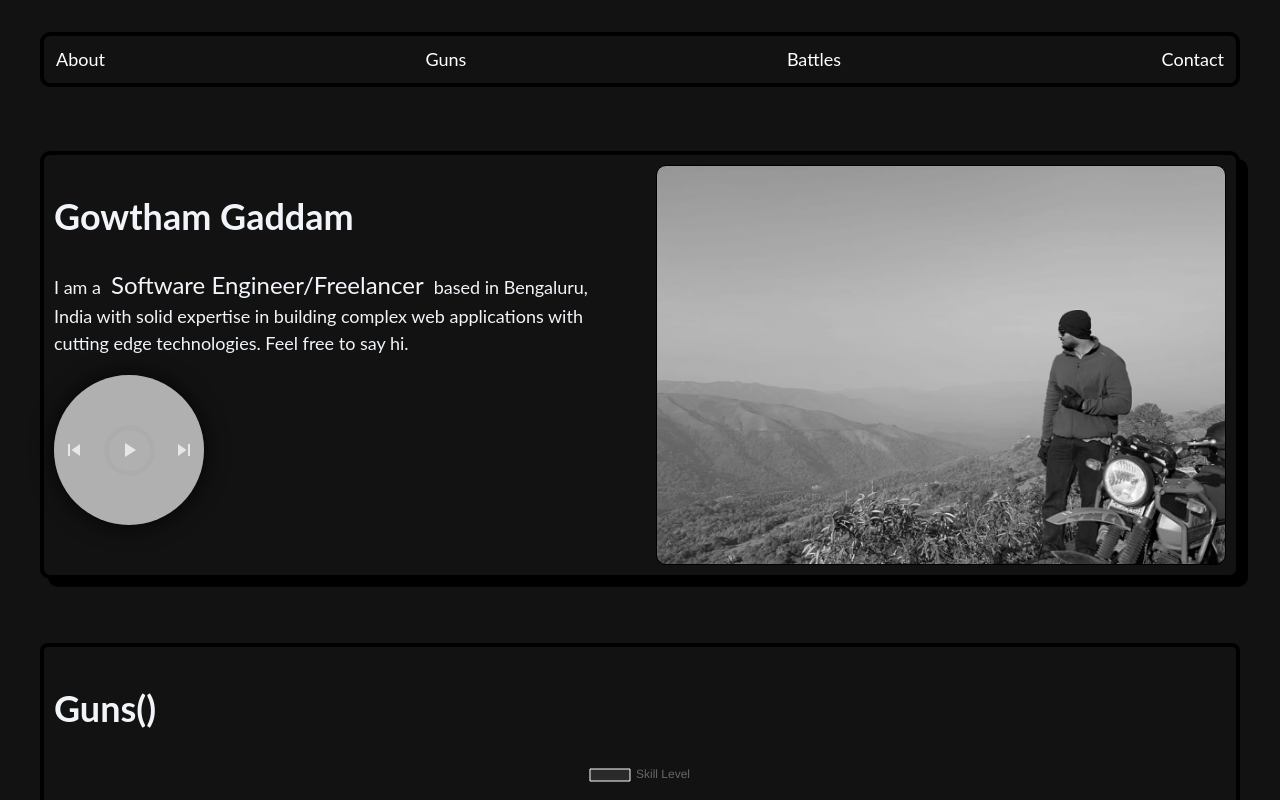
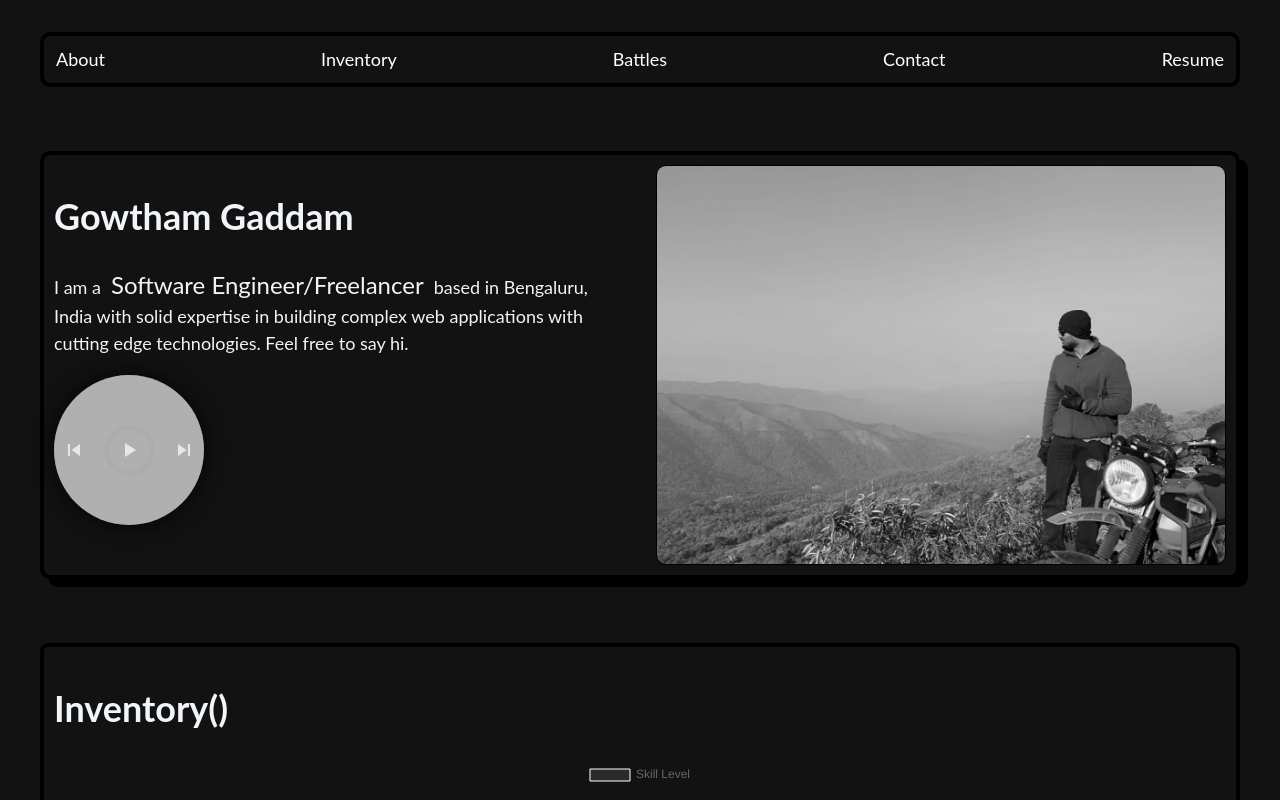
Before and after one commit to gautamgaddam/gowtham-portfolio, a Next.js app: page / in a window 1280 px wide. Shown: the top 800 px of the page. Built offline with nearby package versions, Linux system fonts and the light colour scheme; grey boxes are pictures that could not be loaded.

Commit message:
FIX | resume added

```diff
--- a/pages/comps/Navbar.js
+++ b/pages/comps/Navbar.js
@@ -2,6 +2,7 @@ import { Box, AppBar, Container } from "@mui/material";
 import { useTheme } from "@mui/material/styles";
 import ToggleButton from "./ToggleButton";
 import Link from "next/link";
+// import Resume from "../resume/resume.pdf";
 const Navbar = () => {
   const theme = useTheme();
   return (
@@ -24,9 +25,16 @@ const Navbar = () => {
         </Box> */}
         <Box className="header">
           <Link href="/"> About</Link>
-          <Link href="/#skills">Guns</Link>
+          <Link href="/#skills">Inventory</Link>
           <Link href="/battles">Battles</Link>
           <Link href="/#contact">Contact</Link>
+          <Link
+            href="../resume/resume.pdf"
+            target="_blank"
+            rel="noopener noreferrer"
+          >
+            Resume
+          </Link>
         </Box>
 
         {/* <Box className="toggleButton">
--- a/pages/skills.js
+++ b/pages/skills.js
@@ -75,7 +75,7 @@ const Skills = () => {
     <Box className={styles.skills} id="skills">
       <Box className={styles.skillsContent}>
         <Box className={styles.skillsContentText}>
-          <h1 className={styles.skillsTitle}>Guns()</h1>
+          <h1 className={styles.skillsTitle}>Inventory()</h1>
           {/* <Stack */}
           {/* // direction="row"
             className={styles.skillsStack}
```
Also changed, not shown: 1 other file (tests, documents, lock files or other folders).
